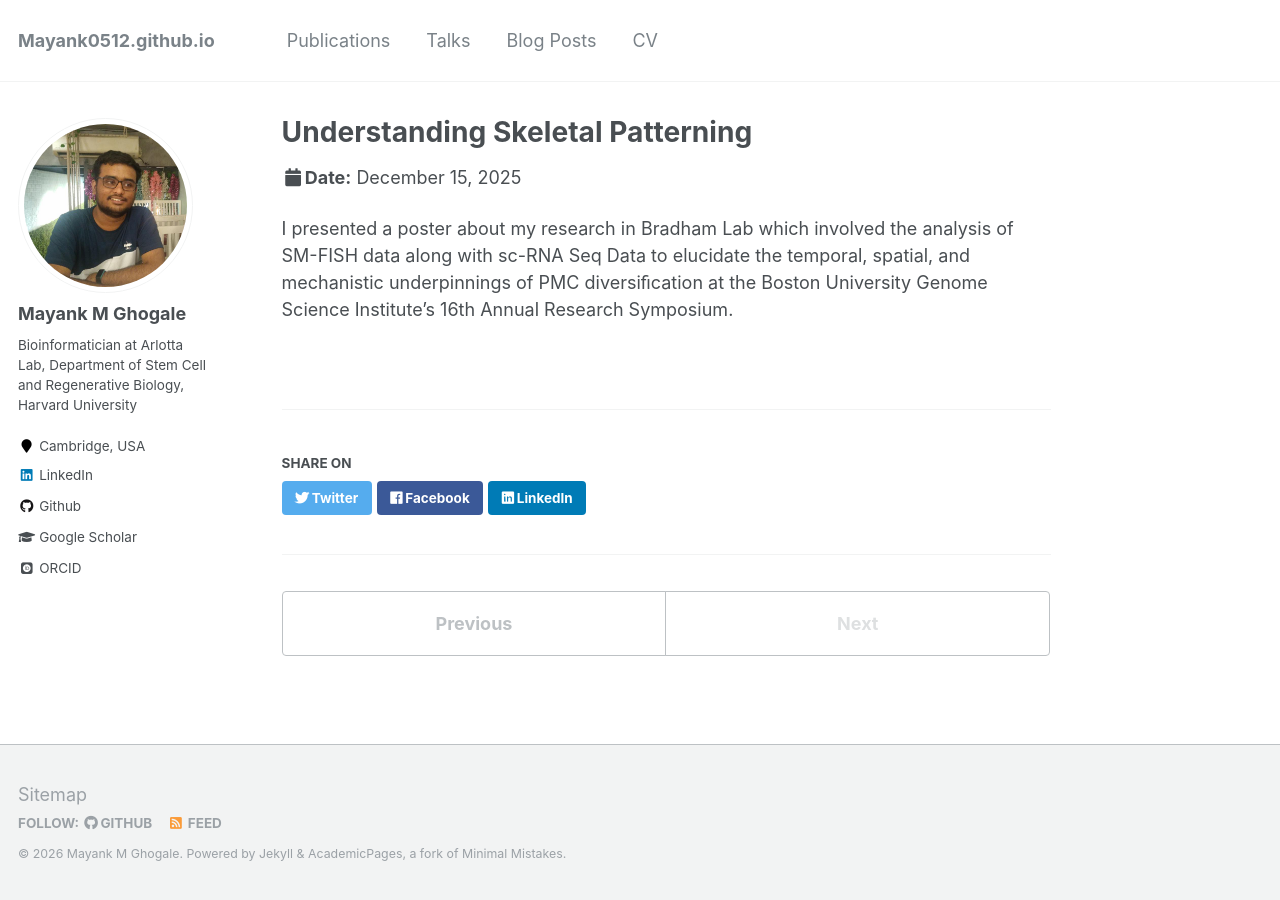
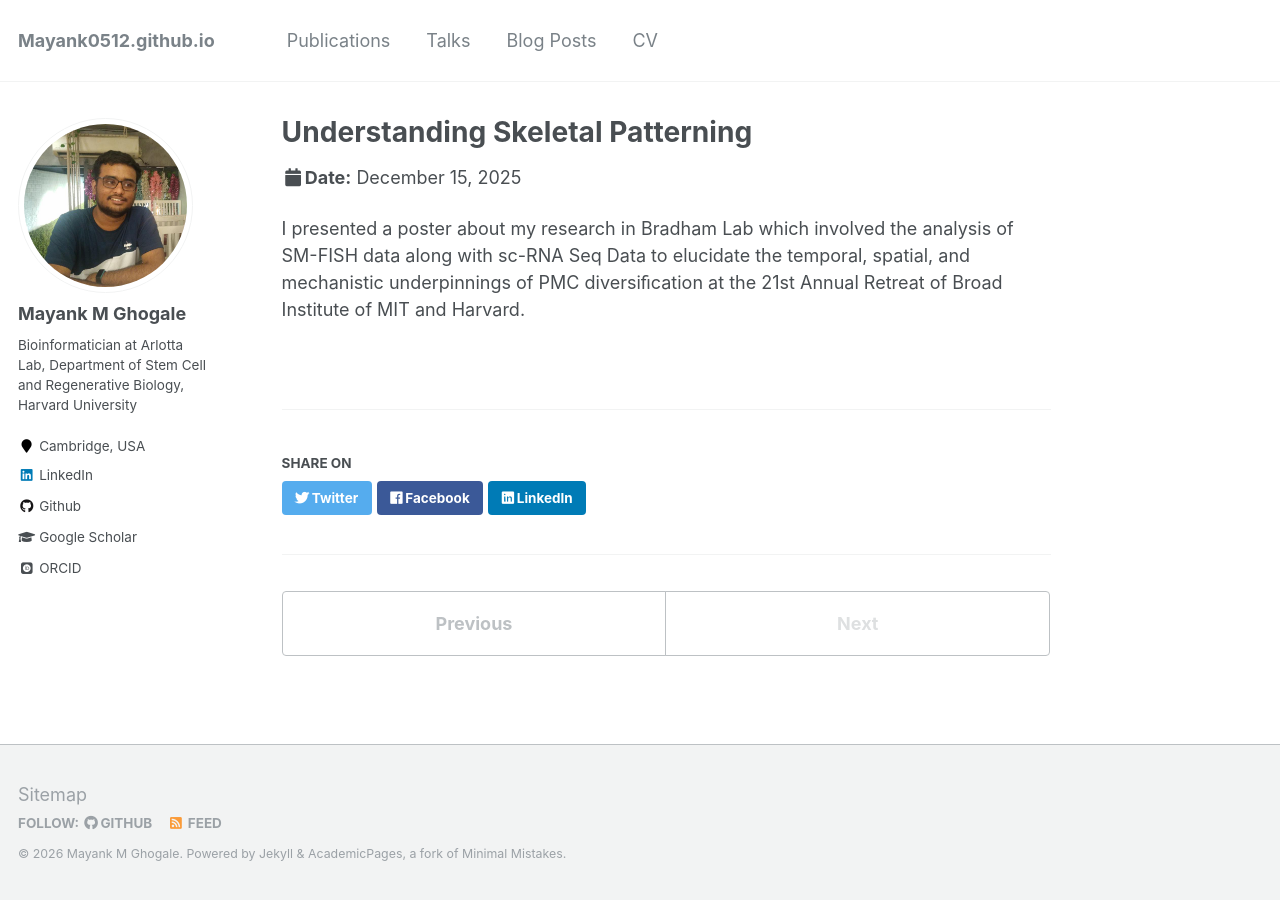
Before and after one commit to Mayank0512/Mayank0512.github.io, a Jekyll site: the page built from _talks/2025-12-15-talk.md, in a window 1280 px wide. Built offline with Jekyll 4.4.1, drawn with Linux system fonts in a browser that asks for light colours; some web fonts are replaced.

Commit message:
Update event details for December 2025 talk

```diff
--- a/_talks/2025-12-15-talk.md
+++ b/_talks/2025-12-15-talk.md
@@ -8,4 +8,4 @@ date: 2025-12-15
 location: "Boston, MA, USA"
 ---
 
-I presented a poster about my research in Bradham Lab which involved the analysis of SM-FISH data along with sc-RNA Seq Data to elucidate the temporal, spatial, and mechanistic underpinnings of PMC diversiﬁcation at the Boston University Genome Science Institute’s 16th Annual Research Symposium.
+I presented a poster about my research in Bradham Lab which involved the analysis of SM-FISH data along with sc-RNA Seq Data to elucidate the temporal, spatial, and mechanistic underpinnings of PMC diversiﬁcation at the 21st Annual Retreat of Broad Institute of MIT and Harvard.
```
